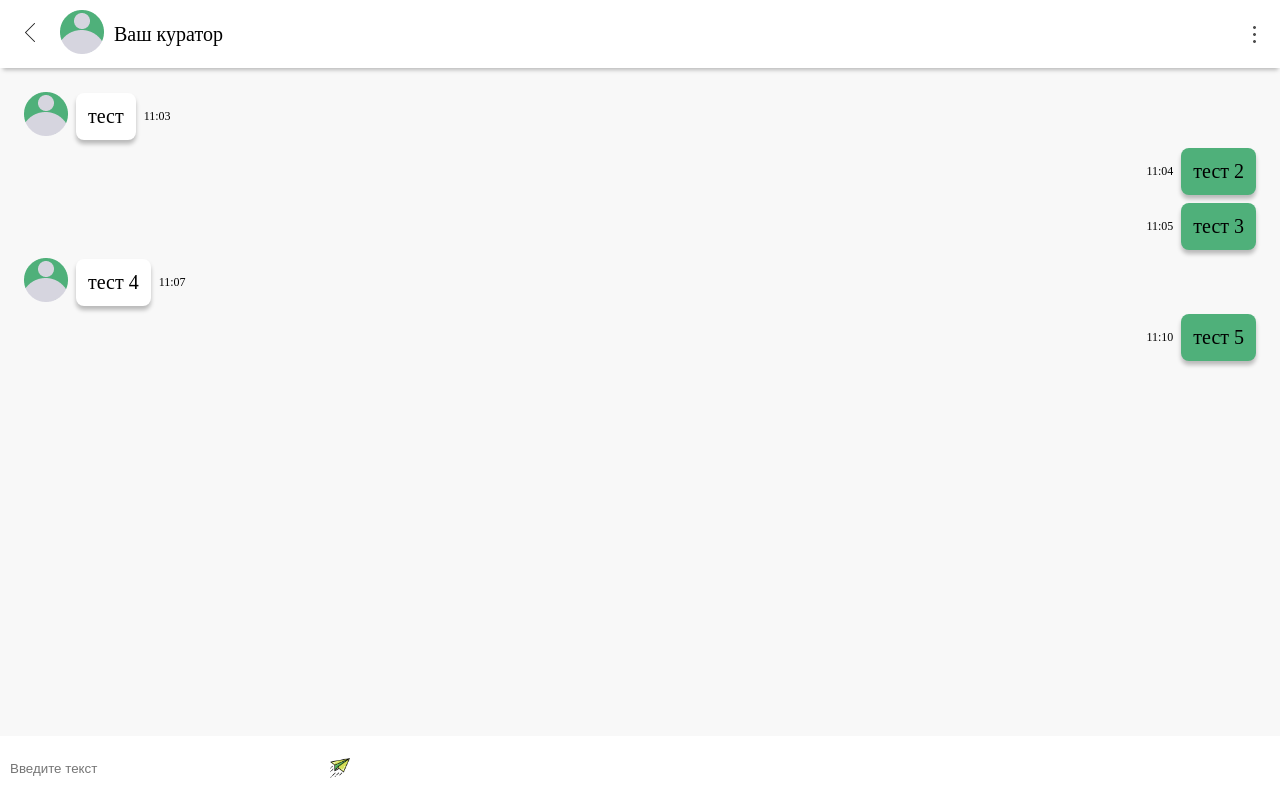
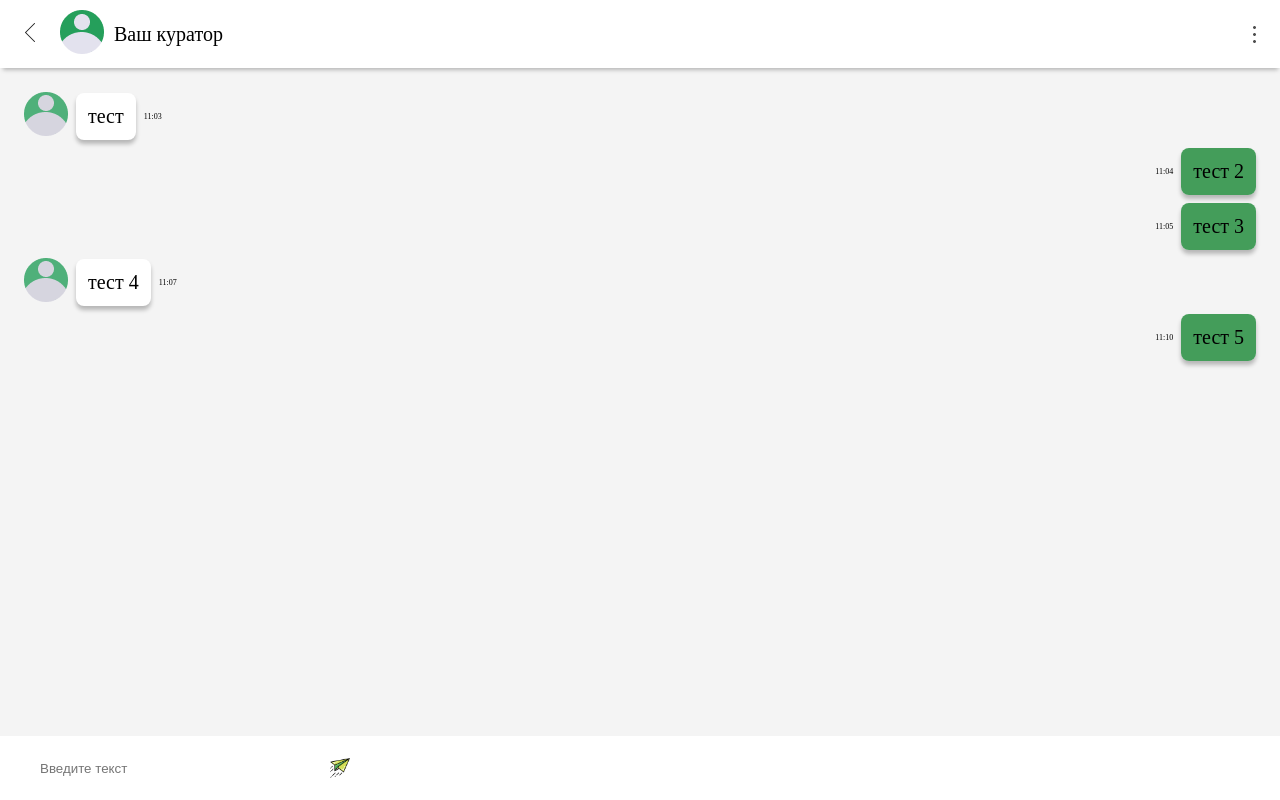
Before and after one commit to BlazEffect/Routing-of-customer-requests, a React (Vite) app: page /chat in a window 1280 px wide. Built offline with nearby package versions, Linux system fonts and the light colour scheme.

Commit message:
edit avatar/icons in chat and edit color

```diff
--- a/src/assets/css/Chat.css
+++ b/src/assets/css/Chat.css
@@ -42,7 +42,7 @@
 }
 
 .chat-body {
-    background-color: #F8F8F8;
+    background-color: #e0e0e05e ;
     padding-top: 50px;
     padding-bottom: 72px;
     flex: 1;
@@ -85,17 +85,17 @@
 
 .message-card__text.message-card__text--white {
     background-color: #fff;
-
+    color: 'black';
     box-shadow: 0px 4px 4px 0px rgba(0, 0, 0, 0.25);
 }
 
 .message-card__text.message-card__text--green {
-    background-color: #4FB07A;
+    background-color: #208b3bd3;
     box-shadow: 0px 4px 4px 0px rgba(0, 0, 0, 0.25);
 }
 
 .message-card__time {
-    font-size: 12px;
+    font-size: 8px;
 }
 
 .chat-footer {
@@ -119,7 +119,7 @@
 }
 
 .chat-form__input {
-    padding: 10px 40px 10px 10px;
+    padding: 10px 40px 10px 40px;
 }
 
 .chat-form__button {
--- a/src/pages/Chat.jsx
+++ b/src/pages/Chat.jsx
@@ -1,4 +1,4 @@
-import Avatar from '../assets/images/avatar.png'
+import Avatar from '../assets/images/icon1.png'
 import Arrow_back from '../assets/images/arrow_back.png'
 import Dots from '../assets/images/dots.png';
 import Messager from '../components/Messager.jsx';
```
Also changed, not shown: src/assets/images/icon.png (added), src/assets/images/icon1.png (added).
